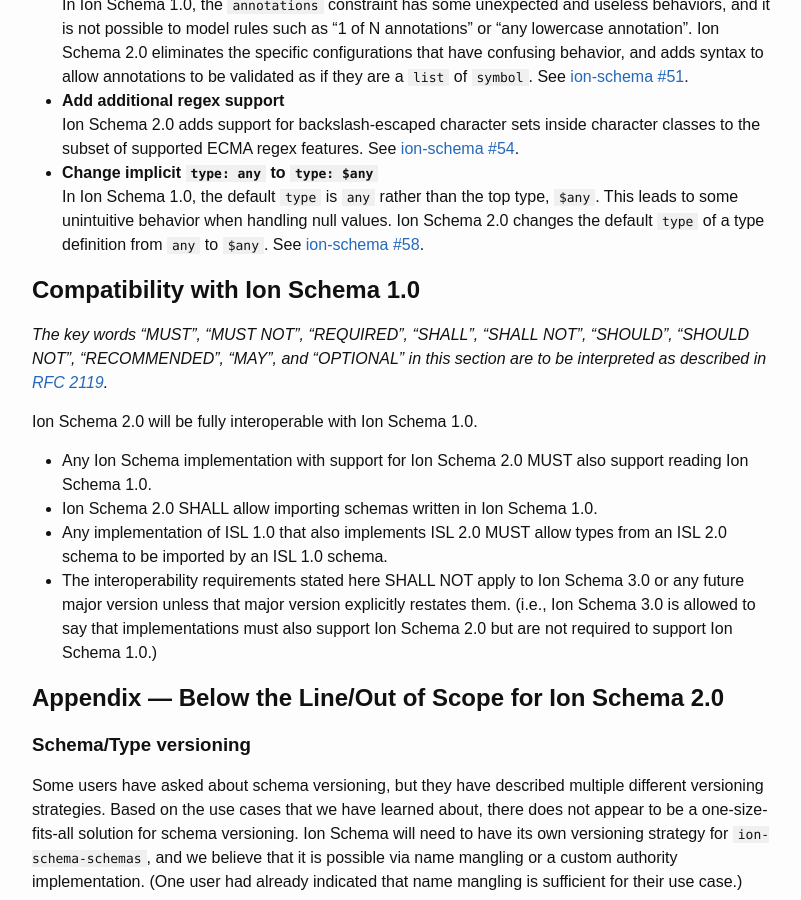
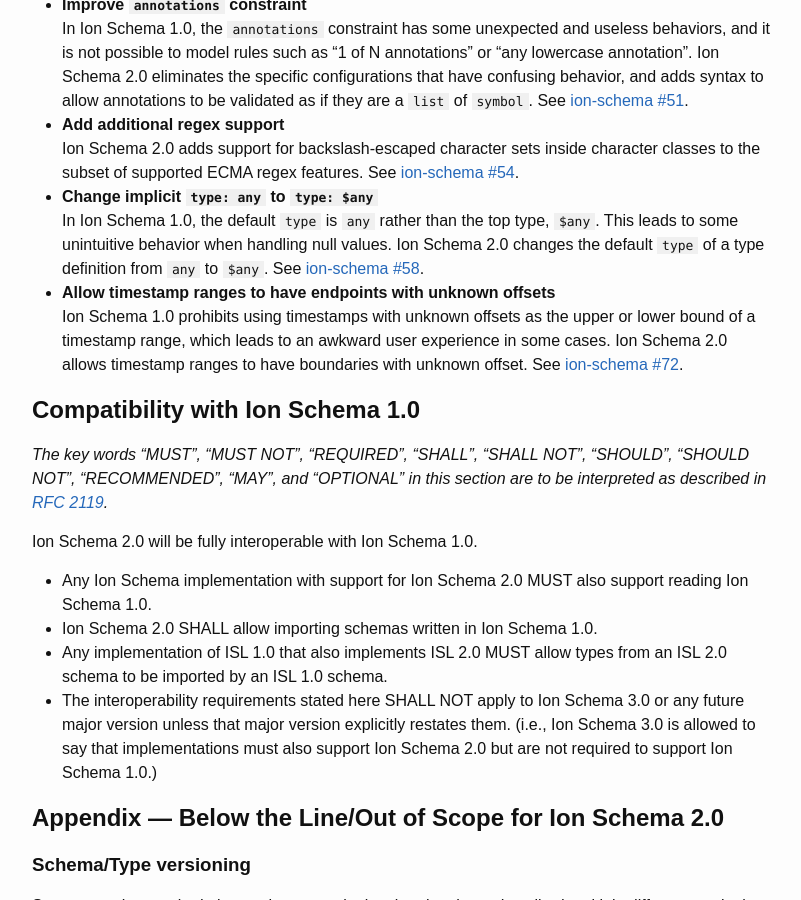
Before and after one commit to amazon-ion/ion-schema, a Jekyll site: the page built from rfcs/ion_schema_2_0/ion_schema_2_0.md, in a window 1280 px wide and 900 px high, scrolled down 2316 px. Shown: the whole window, without its empty margins (238-1039 px from the left). Built offline with Jekyll 4.4.1, drawn with Linux system fonts in a browser that asks for light colours; our own code applies the rules of GitHub Pages for plain Markdown files; some of the changed text lies outside the part shown.

Commit message:
Adds timestamp range change to Ion Schema 2.0 RFC

```diff
--- a/rfcs/ion_schema_2_0/ion_schema_2_0.md
+++ b/rfcs/ion_schema_2_0/ion_schema_2_0.md
@@ -32,6 +32,7 @@ Ion Schema 2.0 introduces the following changes:
 * [ion-schema #51](https://github.com/amzn/ion-schema/issues/51#issuecomment-1105688979) – Improve modeling of annotations in Ion Schema
 * [ion-schema #54](https://github.com/amzn/ion-schema/issues/54) – Add support for more ECMA 262 regex features
 * [ion-schema #58](https://github.com/amzn/ion-schema/issues/58) – Change the default type from `any` to `$any`
+* [ion-schema #72](https://github.com/amzn/ion-schema/issues/72) – Allow timestamp ranges to have endpoints with unknown offsets
 
 ## Motivation
 
@@ -70,6 +71,8 @@ In Ion Schema 1.0, the `annotations` constraint has some unexpected and useless
 Ion Schema 2.0 adds support for backslash-escaped character sets inside character classes to the subset of supported ECMA regex features. See [ion-schema #54](https://github.com/amzn/ion-schema/issues/54).
 * **Change implicit `type: any` to `type: $any`**
 In Ion Schema 1.0, the default `type` is `any` rather than the top type, `$any`. This leads to some unintuitive behavior when handling null values. Ion Schema 2.0 changes the default `type` of a type definition from `any` to `$any`. See [ion-schema #58](https://github.com/amzn/ion-schema/issues/58).
+* **Allow timestamp ranges to have endpoints with unknown offsets**
+Ion Schema 1.0 prohibits using timestamps with unknown offsets as the upper or lower bound of a timestamp range, which leads to an awkward user experience in some cases. Ion Schema 2.0 allows timestamp ranges to have boundaries with unknown offset. See [ion-schema #72](https://github.com/amzn/ion-schema/issues/72).
 
 ## Compatibility with Ion Schema 1.0
 
```
